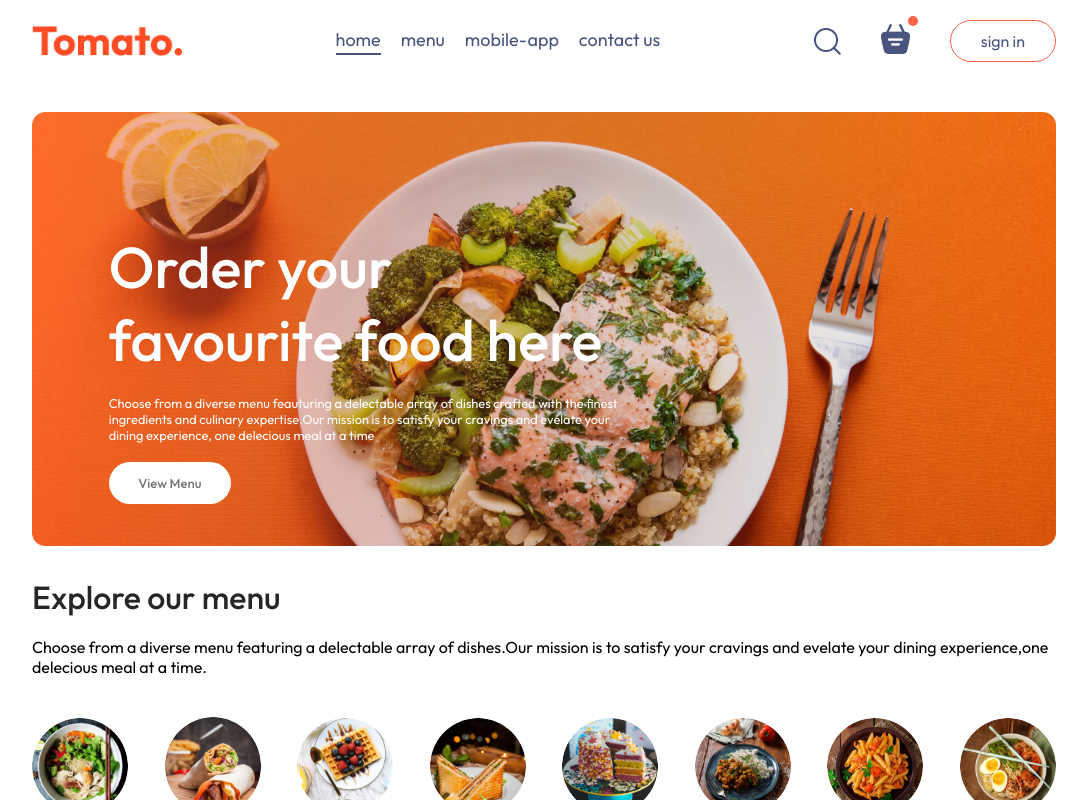
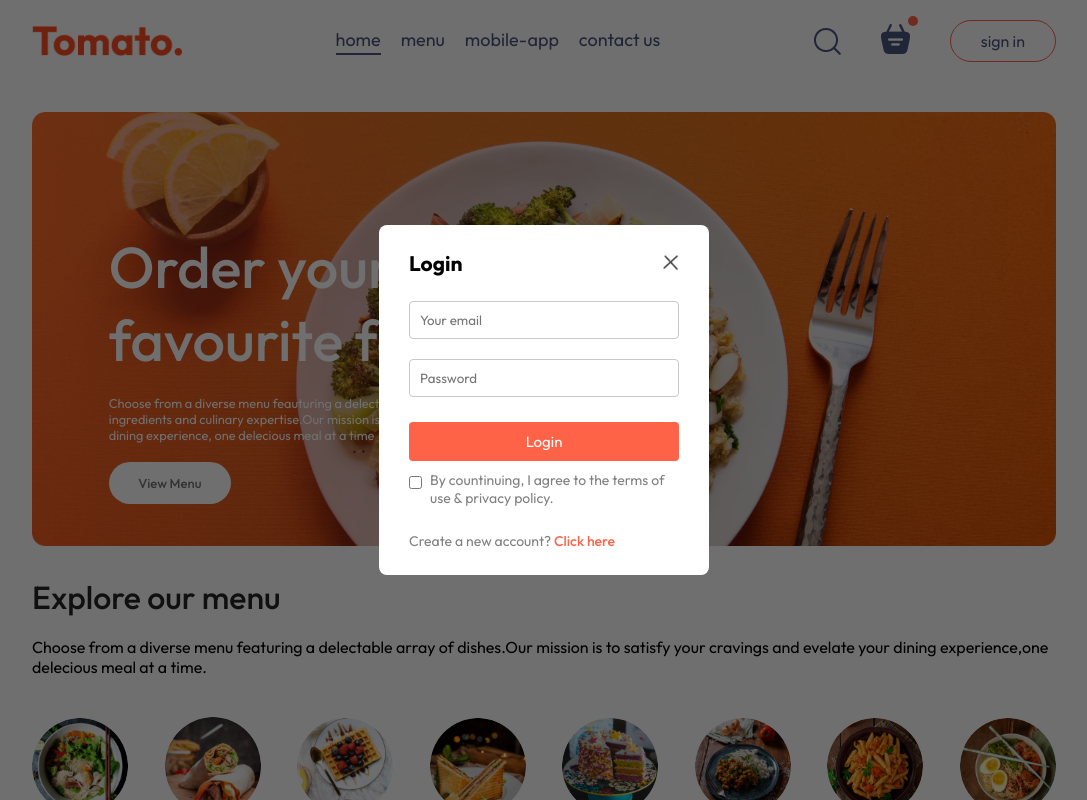
Before and after one commit to ahammed-ihsan/food-delivery, a React (Vite) app in the folder frontend/: page / in a window 1280 px wide. Both pictures are taken after a click on the button "sign in". Shown: the top 800 px of the page, without its empty margins (96-1183 px from the left). Built offline with nearby package versions, Linux system fonts and the light colour scheme.

Commit message:
added login popup component

```diff
--- a/frontend/src/App.jsx
+++ b/frontend/src/App.jsx
@@ -3,15 +3,18 @@
 import { Route, Routes } from 'react-router-dom'
 import Home from './pages/Home/Home'
 import Footer from './components/Footer/Footer'
+import LoginPopup from './components/LoginPopup/LoginPopup'
 
 
 function App() {
 
+  const [showLogin, setShowLogin] = useState(false)
 
   return (
     <>
+    {showLogin? <LoginPopup setShowLogin={setShowLogin} /> : <></>}
       <div className='app'>
-      <Navbar />
+      <Navbar setShowLogin={setShowLogin} />
       <Routes>
         <Route path='/' element={<Home />}></Route>
       </Routes>
--- /dev/null
+++ b/frontend/src/components/LoginPopup/LoginPopup.css
@@ -0,0 +1,74 @@
+.login-popup{
+    position: absolute;
+    z-index: 1;
+    width: 100%;
+    height: 100%;
+    background-color: #00000090;
+    display: grid;
+}
+
+.login-popup-container{
+    place-self: center;
+    width: max(23vw,330px);
+    color: #808080;
+    background-color: white;
+    display: flex;
+    flex-direction: column;
+    gap: 25px;
+    padding: 25px 30px;
+    border-radius: 8px;
+    font-size: 14px;
+    animation: fadeIn 0.5s;
+}
+
+.login-popup-title{
+    display: flex;
+    justify-content: space-between;
+    align-items: center;
+    color: black;
+}
+
+.login-popup-title img{
+    width: 16px;
+    cursor: pointer;
+}
+
+.login-popup-inputs{
+    display: flex;
+    flex-direction: column;
+    gap: 20px;
+}
+
+.login-popup-inputs input{
+    outline: none;
+    border: 1px solid #c9c9c9;
+    padding: 10px;
+    border-radius: 4px;
+}
+
+.login-popup-container button{
+    border: none;
+    padding: 10px;
+    border-radius: 4px;
+    color: white;
+    background-color: tomato;
+    font-size: 15px;
+    cursor: pointer;
+}
+
+.login-popup-condition{
+    display: flex;
+    align-items: start;
+    gap: 8px;
+    margin-top: -15px;
+}
+
+.login-popup-condition input{
+    margin-top: 5px;
+}
+
+.login-popup p span{
+    color: tomato;
+    font-weight: 500;
+    cursor: pointer;
+}
--- /dev/null
+++ b/frontend/src/components/LoginPopup/LoginPopup.jsx
@@ -0,0 +1,35 @@
+import React, { useState } from 'react'
+import './LoginPopup.css'
+import { assets } from '../../assets/assets'
+
+const LoginPopup = ({setShowLogin}) => {
+
+    const [currentState, setCurrentState] = useState('Login')
+
+  return (
+    <div className='login-popup'>
+        <form action="" className="login-popup-container">
+            <div className="login-popup-title">
+                <h2>{currentState}</h2>
+                <img onClick={()=>setShowLogin(false)} src={assets.cross_icon} alt="" />
+            </div>
+            <div className="login-popup-inputs">
+                {currentState === "Login" ? <></> : <input type="text" placeholder='Your name' required/> }
+                <input type="email" placeholder='Your email' required />
+                <input type="password" placeholder='Password' required />
+            </div>
+            <button>{currentState==="Sign Up" ? "Create account" : "Login"}</button>
+            <div className="login-popup-condition">
+                <input type="checkbox" required />
+                <p>By countinuing, I agree to the terms of use & privacy policy.</p>
+            </div>
+            {currentState ==="Login"
+            ?<p>Create a new account? <span onClick={()=>setCurrentState("Sign Up")} >Click here</span></p>
+            :<p>Already have an account? <span onClick={()=>setCurrentState("Login")} >Login here</span></p>
+            }
+        </form>
+    </div>
+  )
+}
+
+export default LoginPopup
--- a/frontend/src/components/Navbar/Navbar.jsx
+++ b/frontend/src/components/Navbar/Navbar.jsx
@@ -3,7 +3,7 @@
 import {assets} from '../../assets/assets'
 import { Link } from 'react-router-dom'
 
-const Navbar = () => {
+const Navbar = ({setShowLogin}) => {
 
     const [menu, setMenu] = useState("home")
     return(
@@ -21,7 +21,7 @@
                     <img src={assets.basket_icon} alt="" />
                     <div className="dot"></div>
                 </div>
-                <button>sign in</button>
+                <button onClick={()=>setShowLogin(true)}>sign in</button>
             </div>
         </div>
     )
```
